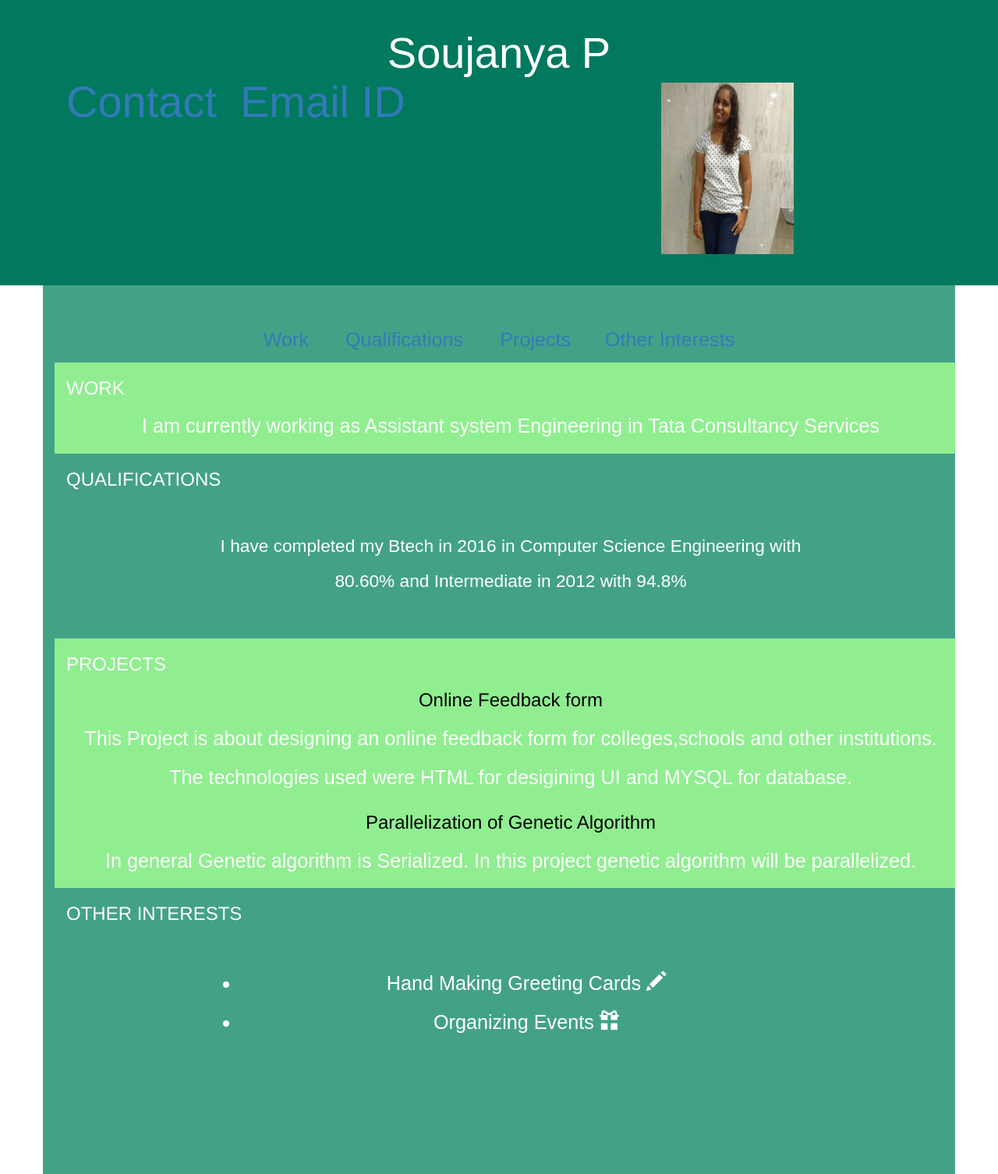
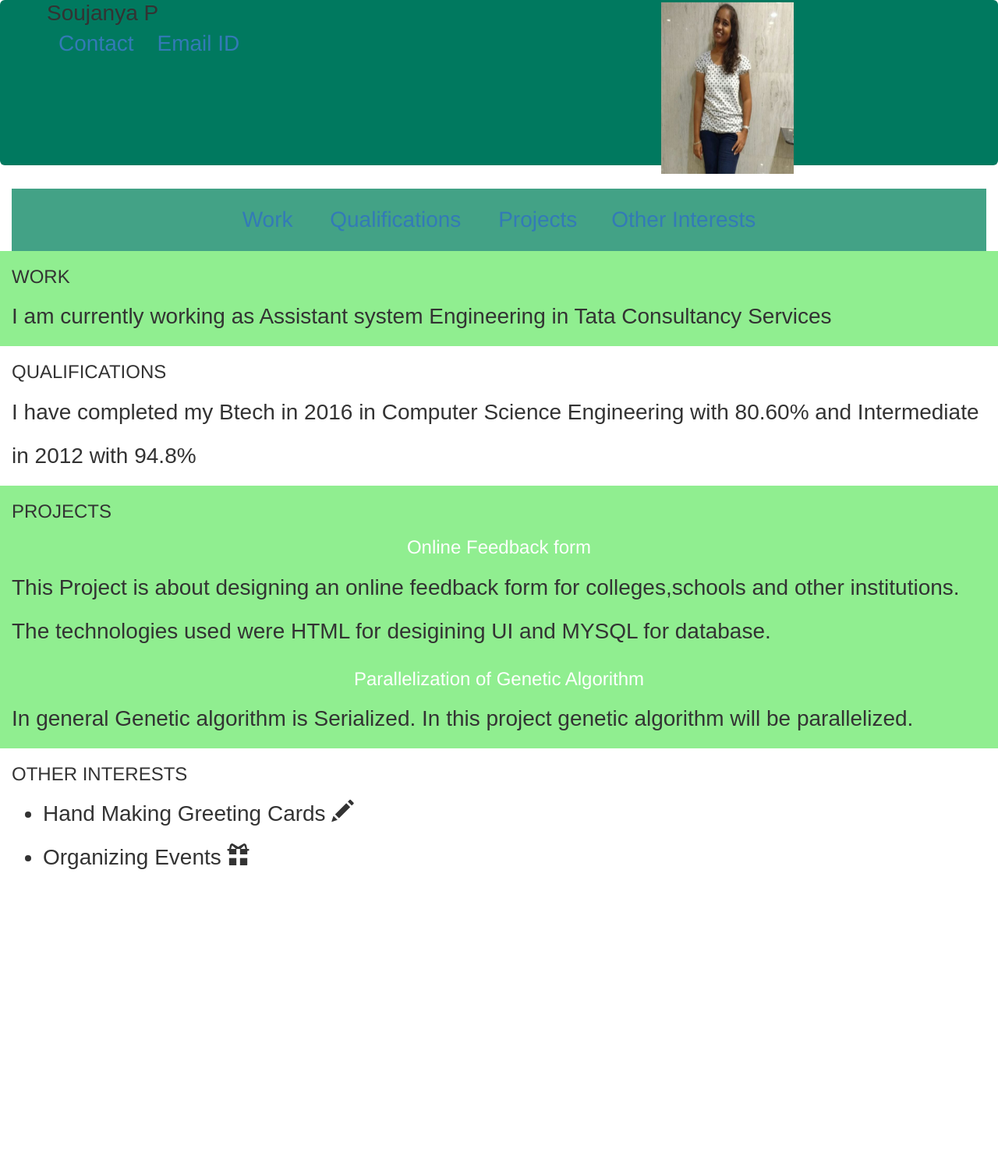
Before and after one commit to soujanya-polana/resumesample2, a plain HTML site: page sample.html in a window 1280 px wide. Shown: the whole page at 78% size. After the commit the page ends 1138 px from the top, so only its background shows below. Drawn offline with nearby package versions, Linux system fonts and the light colour scheme.

Commit message:
Update sample.html

```diff
--- a/sample.html
+++ b/sample.html
@@ -10,36 +10,43 @@
 
 </head>
 <body>
-	<header>
-	<div class="container">
-	<div class="row" class="col-md-6">
-		<span id="header-name">
-		<p class="name">	Soujanya P</p>
+	<div class="container-fluid">
+		<div class="row jumbotron" style="background:#00795f;height: 212px;padding-top: 3px;">
+			<div class="col-md-8">
+				<div class="row">
+					<span class="name text-center">
+						Soujanya P
 					</span>
-
-		<img src="sou.jpg" alt="profile pic" class="profile-photo">
-				<div class="col-md-6">
+				</div>
+				<div class="row">
 					<ul class="nav navbar-nav">
-			<li class="dropdown"><a class="dropdown-toggle" data-toggle="dropdown" href="#">Contact</a>
+						<li class="dropdown">
+							<a class="dropdown-toggle" data-toggle="dropdown" href="#"><span class="sub-names">Contact<span></a>
 								<ul class="dropdown-menu">
-              		<li><a href="#ContactNum">7660902515</a></li>
+              									<li>
+										<a href="#ContactNum">7660902515</a>
+									</li>
 								</ul>
+						</li>
 					</ul>
 					<ul class="nav navbar-nav">
-			<li class="dropdown"><a class="dropdown-toggle" data-toggle="dropdown" href="#">Email ID</a>
+						<li class="dropdown">
+							<a class="dropdown-toggle" data-toggle="dropdown" href="#"><span class="sub-names">Email ID</span></a>
 							<ul class="dropdown-menu">
-              		<li><a href="#EmailId">soujanya.polana@gmail.com</a></li>
+              								<li>
+									<a href="#EmailId">soujanya.polana@gmail.com</a>
+								</li>
             							</ul>
-
+						</li>
 					</ul>
 				</div>
 			</div>
-	</header>
-		<section class="container">
+			<div class="col-md-4">
+				<img src="sou.jpg" alt="profile pic" class="profile-photo">
 			</div>
-
-	  <div class="row" class="container">
-	  <div class="col-md-12">
+		</div>
+		<div class="row">
+	  		<div class="col-md-12" id="sam">
 				<nav>
 	  				<ul>
 						<a href="#work"> <li>Work</li> </a>
@@ -50,42 +57,38 @@
 				</nav>
 			</div>
 		</div>
-	</div>
-	  <div class="container">
-			<div class="row" id="work" class="works">
+		<div class="row" id="work">
 			<div class="col-md-12">
 				<h3 align="left">WORK </h3>
 				<p class="size">I am currently working as Assistant system Engineering in Tata Consultancy Services</p>
 			</div>
 		</div>
-
-		<div class="row" id="qualification">
+		<div class="row" id="qualifications">
 			<div class="col-md-12">
 			<h3 align="left">QUALIFICATIONS </h3>
-			<section>
 			  <p class="size">I have completed my Btech in 2016 in Computer Science Engineering with 80.60% and Intermediate in 2012 with 94.8%</p>
 			</div>
 		</div>
 		<div class="row" id="projects">
 			<div class="col-md-12">
 			<h3 align="left">PROJECTS</h3>
-			<h3 style="color:black">Online Feedback form </h3>
-			<p class="size">This Project is about designing an online feedback form for colleges,schools and other institutions.<br/> The technologies used were HTML for desigining UI and MYSQL for database.</p>
-			<h3 style="color:black">Parallelization of Genetic Algorithm</h3>
+			<h3 style="color:white;text-align: center;">Online Feedback form </h3>
+			<p class="size">This Project is about designing an online feedback form for colleges,schools and other institutions.<br/> The technologies used were HTML for desigining UI and MYSQL for 			database.</p>
+			<h3 style="color:white;text-align: center;">Parallelization of Genetic Algorithm</h3>
 			<p class="size">In general Genetic algorithm is Serialized. In this project genetic algorithm will be parallelized.</p>
 			</div>
 		</div>
-		<div class="row" id="OtherInterests">
+		<div class="row" id="qualifications">
 			<div class="col-md-12">
 				<h3 align="left">OTHER INTERESTS</h3>
-			<section class="size">
 				<ul>
-			<li>Hand Making Greeting Cards
-			<span class="glyphicon glyphicon-pencil" aria-hidden="true"></span></li>
-			<li>Organizing Events
-			<span class="glyphicon glyphicon-gift" aria-hidden="true"></span></li>
+					<li class="size">Hand Making Greeting Cards
+						<span class="glyphicon glyphicon-pencil" aria-hidden="true"></span>
+					</li>
+					<li class="size">Organizing Events
+						<span class="glyphicon glyphicon-gift" aria-hidden="true"></span>
+					</li>
 				</ul>
-			<section>
 			</div>
 		</div>
 	  </div>
```
Lines whose indentation alone changed are shown as unchanged.
